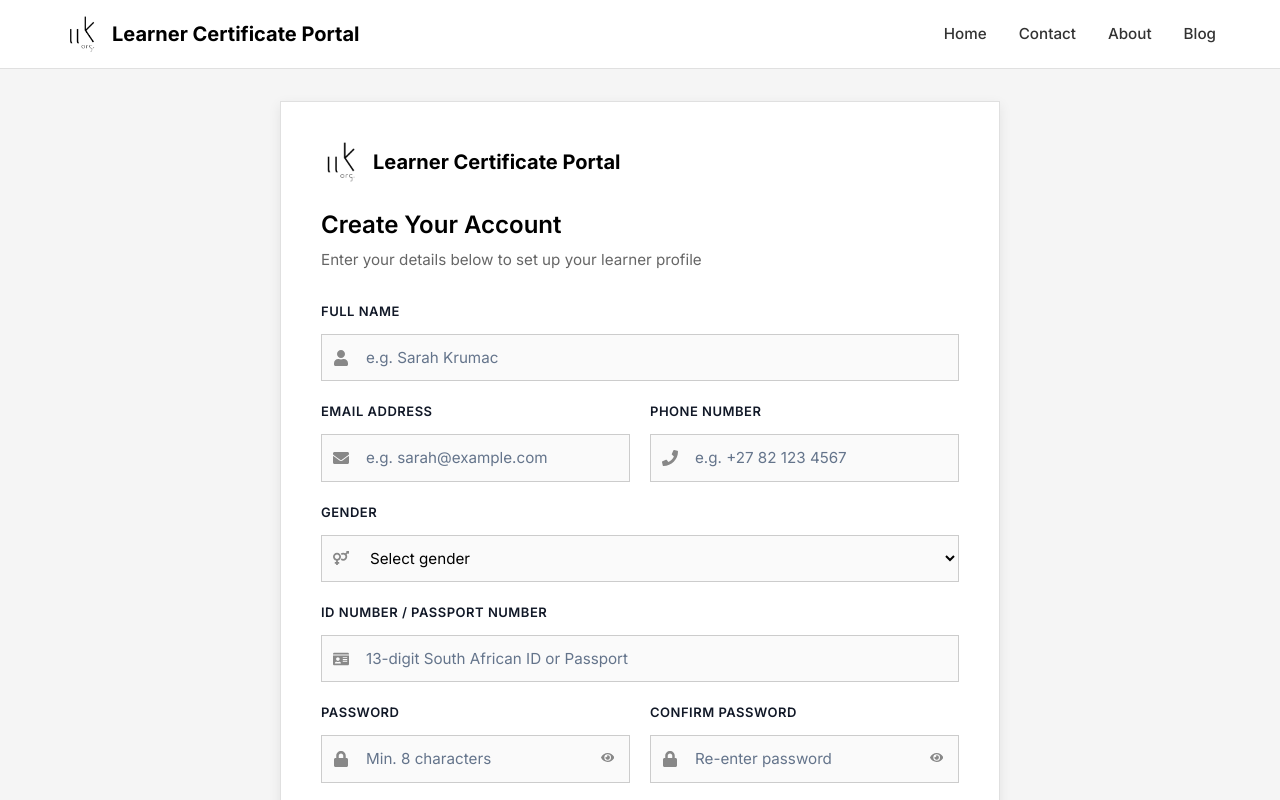
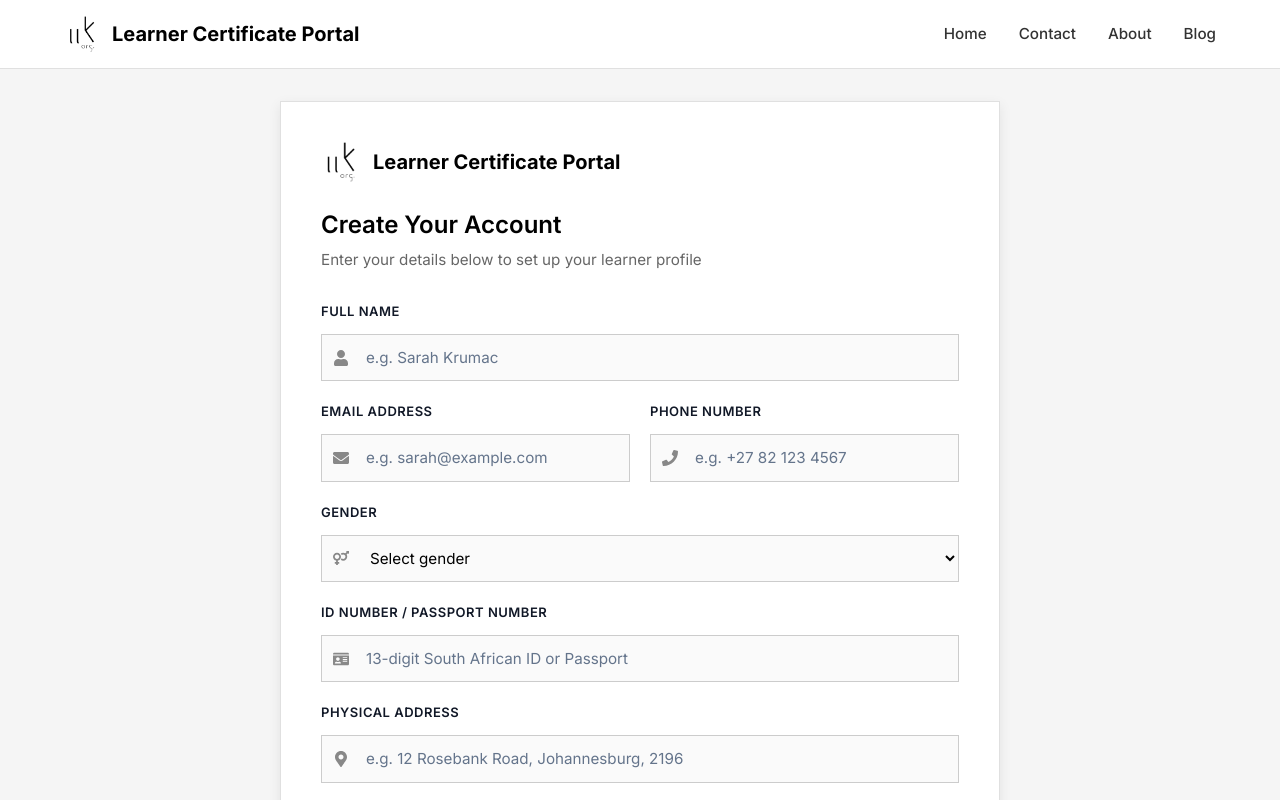
Before and after one commit to IIK-Organisation-NPO/IIK-portal-platform, a React (Vite) app: page /signup in a window 1280 px wide. Shown: the top 800 px of the page. Built offline with nearby package versions, Linux system fonts and the light colour scheme; a web font is replaced by a local one.

Commit message:
added the Physicall address field and made it optional

```diff
--- a/src/components/auth/Signup.jsx
+++ b/src/components/auth/Signup.jsx
@@ -11,6 +11,7 @@ import {
   FaEyeSlash,
   FaGoogle,
   FaVenusMars,
+  FaMapMarkerAlt, // Added missing icon
 } from "react-icons/fa";
 import Footer from "../common/Footer";
 import Input from "../common/Input";
@@ -25,6 +26,7 @@ const Signup = () => {
     phone: "",
     gender: "",
     idNumber: "",
+    physicalAddress: "", // Added Physical Address
     password: "",
     confirmPassword: "",
   });
@@ -70,6 +72,8 @@ const Signup = () => {
     if (!formData.idNumber.trim()) {
       newErrors.idNumber = "ID/Passport number is required";
     }
+
+    // Physical Address is OPTIONAL, so no validation check here
 
     if (!formData.password) {
       newErrors.password = "Password is required";
@@ -242,6 +246,29 @@ const Signup = () => {
               </div>
             </div>
 
+            {/* --- ADDED PHYSICAL ADDRESS FIELD --- */}
+            <div className="form-row">
+              <div className="form-group full-width">
+                <label htmlFor="physicalAddress">Physical Address</label>
+                <div className="input-wrapper">
+                  <FaMapMarkerAlt className="input-icon" />
+                  <input
+                    type="text"
+                    id="physicalAddress"
+                    name="physicalAddress"
+                    value={formData.physicalAddress}
+                    onChange={handleChange}
+                    placeholder="e.g. 12 Rosebank Road, Johannesburg, 2196"
+                    className={errors.physicalAddress ? "error" : ""}
+                  />
+                </div>
+                {errors.physicalAddress && (
+                  <span className="error-text">{errors.physicalAddress}</span>
+                )}
+              </div>
+            </div>
+            {/* ------------------------------------ */}
+
             <div className="form-row">
               <div className="form-group">
                 <label htmlFor="password">Password</label>
```
